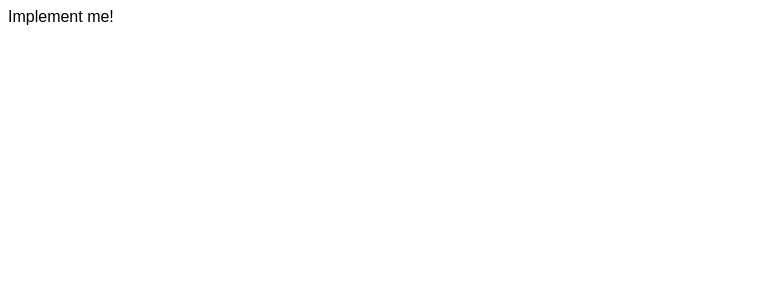
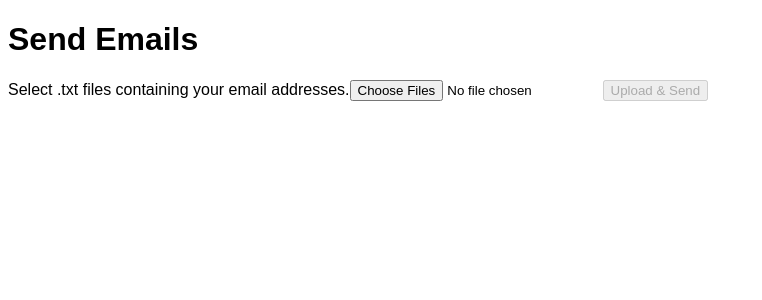
Before and after one commit to rin/togglhire-frontend-homework, a React (Create React App) app in the folder frontend/: page / in a window 1280 px wide. Shown: the top 300 px of the page, without its empty margins (0-762 px from the left). Built offline with nearby package versions, Linux system fonts and the light colour scheme.

Commit message:
Feature: Add file upload.

```diff
--- a/frontend/src/App.js
+++ b/frontend/src/App.js
@@ -1,7 +1,11 @@
 import React from 'react';
+import EmailListUploader from './EmailListUploader';
 
-function App() {
-  return <div>Implement me!</div>;
-}
+const App = () => (
+  <div>
+    <h1>Send Emails</h1>
+    <EmailListUploader />
+  </div>
+);
 
 export default App;
--- /dev/null
+++ b/frontend/src/EmailListUploader.js
@@ -0,0 +1,36 @@
+import React, { useState } from 'react';
+
+const EmailListUploader = () => {
+  const [uploadedFiles, setUploadedFiles] = useState([]);
+
+  const handleUpload = (event) => {
+    if (event.target.files) setUploadedFiles(event.target.files);
+  };
+
+  const handleSubmit = () => {
+    // TODO
+  };
+
+  return (
+    <div>
+      <form>
+        <label for="files">
+          Select .txt files containing your email addresses.
+        </label>
+        <input
+          type="file"
+          name="files"
+          id="files"
+          accept=".txt,text/plain"
+          onChange={handleUpload}
+          multiple
+        />
+        <button onClick={handleSubmit} disabled={!uploadedFiles.length}>
+          Upload &amp; Send
+        </button>
+      </form>
+    </div>
+  );
+};
+
+export default EmailListUploader;
```
